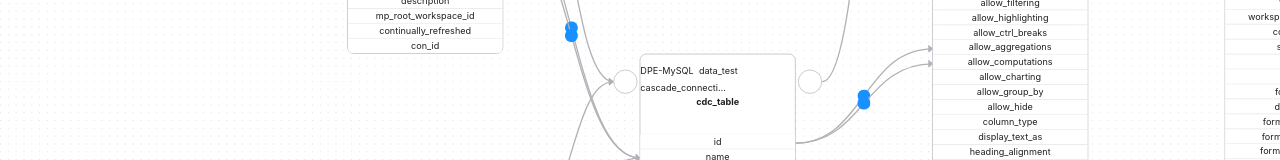
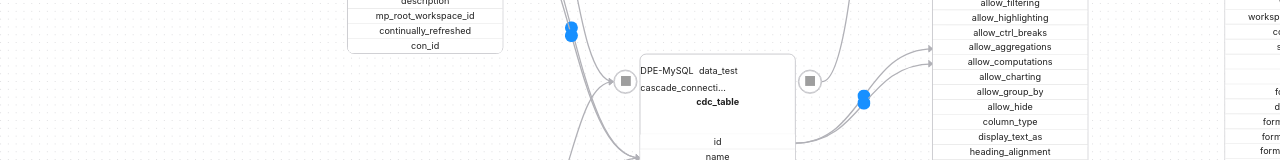
Before and after one commit to zhengjialux/data-lineage-ui, a React (Vite) app: page / in a window 1280 px wide. Shown: the part 317-477 px from the top of the page. Built offline with nearby package versions, Linux system fonts and the light colour scheme; grey boxes are pictures that could not be loaded.

Commit message:
添加收缩节点布局

```diff
--- a/src/components/lineage/CustomNode.jsx
+++ b/src/components/lineage/CustomNode.jsx
@@ -1,10 +1,10 @@
-import { useEffect, useState, Fragment } from 'react';
+import { useEffect, useState, Fragment, useMemo } from 'react';
 import { useLineageProvider } from './LineageProvider'
 import classNames from 'classnames'
 import { EntityLineageNodeType, Position, DATATYPES_HAVING_SUBFIELDS, NODE_WIDTH, EdgeTypeEnum } from './entity.enum'
 import { Handle, getOutgoers, getIncomers } from '@xyflow/react'
 import { Button, Collapse, Divider, Typography } from 'antd';
-import { getEntityChildrenAndLabel, getEntityName, encodeLineageHandles } from './lineageUtils'
+import { getEntityChildrenAndLabel, getEntityName, encodeLineageHandles, checkUpstreamDownstream } from './lineageUtils'
 import { isEmpty } from 'lodash'
 import LineageNodeLabel from './LineageNodeLabel'
 import MinusIcon from '../../assets/control-minus.svg';
@@ -44,7 +44,7 @@ const CustomNode = (props) => {
     }, [children]);
 
 
-    const { isUpstreamNode, isDownstreamNode } = () => {
+    const { isUpstreamNode, isDownstreamNode } = useMemo(() => {
       return {
         isUpstreamNode: upstreamDownstreamData.upstreamNodes.some(
           (item) => item.fullyQualifiedName === fullyQualifiedName
@@ -53,14 +53,14 @@ const CustomNode = (props) => {
           (item) => item.fullyQualifiedName === fullyQualifiedName
         ),
       }
-    }
+    }, [fullyQualifiedName, upstreamDownstreamData])
 
     const getActiveNode = (nodeId) => {
       return nodes.find((item) => item.id === nodeId);
     }
 
     const onExpand = (direction) => {
-          loadChildNodesHandler(node, direction);
+      // loadChildNodesHandler(node, direction);
     }
 
     const onCollapse = (direction = EdgeTypeEnum.DOWN_STREAM) => {
@@ -95,21 +95,11 @@ const CustomNode = (props) => {
       )
     }
 
-    const { hasDownstream, hasUpstream } = () => {
+    const { hasDownstream, hasUpstream } = useMemo(() => {
       return checkUpstreamDownstream(id, lineage ?? []);
-      };
+    }, [id, lineage]);
 
-      const checkUpstreamDownstream = (id, data = []) => {
-        const hasUpstream = data.some((edge) => edge.toEntity.id === id);
-
-        const hasDownstream = data.some(
-          (edge) => edge.fromEntity.id === id
-        );
-
-        return { hasUpstream, hasDownstream };
-      };
-
-      const { hasOutgoers, hasIncomers, isUpstreamLeafNode, isDownstreamLeafNode } = () => {
+    const { hasOutgoers, hasIncomers, isUpstreamLeafNode, isDownstreamLeafNode } = useMemo(() => {
       const activeNode = getActiveNode(id);
       if (!activeNode) {
         return {
@@ -128,7 +118,7 @@ const CustomNode = (props) => {
         isUpstreamLeafNode: incomers.length === 0 && hasUpstream,
         isDownstreamLeafNode: outgoers.length === 0 && hasDownstream,
       };
-        }
+    }, [id, nodes, edges, hasUpstream, hasDownstream])
 
     const getCollapseHandle = (
         direction,
@@ -142,7 +132,7 @@ const CustomNode = (props) => {
                 ? 'react-flow__handle-right'
                 : 'react-flow__handle-left'
             )}
-            icon={<MinusIcon className="lineage-expand-icon" />}
+            icon={<img src={MinusIcon} className="lineage-expand-icon" />}
             shape="circle"
             size="small"
             onClick={(e) => {
@@ -165,7 +155,7 @@ const CustomNode = (props) => {
                 ? 'react-flow__handle-right'
                 : 'react-flow__handle-left'
             )}
-            icon={<PlusIcon className="lineage-expand-icon" />}
+            icon={<img src={PlusIcon} className="lineage-expand-icon" />}
             shape="circle"
             size="small"
             onClick={(e) => {
@@ -343,7 +333,7 @@ const CustomNode = (props) => {
                     position={Position.Left}
                     type="target"
                   />
-                  {/* {getExpandCollapseHandles()} */}
+                  {getExpandCollapseHandles()}
                 </>
               );
 
@@ -357,7 +347,7 @@ const CustomNode = (props) => {
                     position={Position.Right}
                     type="source"
                   />
-                  {/* {getExpandCollapseHandles()} */}
+                  {getExpandCollapseHandles()}
                 </>
               );
 
@@ -381,7 +371,7 @@ const CustomNode = (props) => {
                     position={Position.Right}
                     type="source"
                   />
-                  {/* {getExpandCollapseHandles()} */}
+                  {getExpandCollapseHandles()}
                 </>
               );
           }
--- a/src/components/lineage/LoadMoreNode.jsx
+++ b/src/components/lineage/LoadMoreNode.jsx
@@ -1,7 +1,41 @@
-const LoadMoreNode = () => {
+import { Handle } from '@xyflow/react';
+import { Position } from './entity.enum'
+import './load-more-node.less';
+
+const getHandle = (
+    isConnectable,
+    id
+  ) => {
     return (
-        <div>LoadMoreNode</div>
-    )
+      <>
+        <Handle
+          className="load-more-handle"
+          id={id}
+          isConnectable={isConnectable}
+          position={Position.Left}
+          type="target"
+        />
+        <Handle
+          className="load-more-handle"
+          id={id}
+          isConnectable={isConnectable}
+          position={Position.Right}
+          type="source"
+        />
+      </>
+    );
+  };
+
+const LoadMoreNode = (props) => {
+    const { data } = props;
+    const { node } = data;
+
+    return (
+        <div className="load-more-node w-76" data-testid="node-label">
+        {getHandle(false)}
+        {node.displayName ?? node.name}
+        </div>
+    );
 }
 
 export default LoadMoreNode
--- a/src/components/lineage/custom-node.less
+++ b/src/components/lineage/custom-node.less
@@ -170,9 +170,11 @@
 
 .react-flow {
   .lineage-node-handle.react-flow__handle-left {
+    position: absolute;
     left: -22px;
   }
   .lineage-node-handle.react-flow__handle-right {
+    position: absolute;
     right: -22px;
   }
 }
--- a/src/components/lineage/lineageUtils.js
+++ b/src/components/lineage/lineageUtils.js
@@ -9,12 +9,14 @@ import {
   ZOOM_TRANSITION_DURATION,
   NODE_WIDTH,
   NODE_HEIGHT,
-  EntityLineageDirection
+  EntityLineageDirection,
+  EdgeTypeEnum
 } from './entity.enum'
 import { t } from 'i18next';
 import CustomEdge from './CustomEdge'
 import CustomNode from './CustomNode'
 import LoadMoreNode from './LoadMoreNode'
+import { getConnectedEdges, getIncomers, getOutgoers } from '@xyflow/react'
 
 export const nodeTypes = {
   output: CustomNode,
@@ -535,11 +537,13 @@ export const getUpstreamDownstreamNodesEdges = (edges, nodes, currentName) => {
     // 整理出上游数据
     function findUpstream(node) {
         // 直接关系的上游
-        const directDownstream = edges.filter(edge => edge.toEntity.fqn === node.fullyQualifiedName)
+        const directDownstream = edges.filter(edge => {
+            return edge.toEntity.id === node.id
+        })
         upstreamEdges.push(...directDownstream)
         // 筛选出对应的节点
         directDownstream.forEach(edge => {
-            const toNode = nodes.find(item => item.fullyQualifiedName === edge.fromEntity.fqn)
+            const toNode = nodes.find(item => item.id === edge.fromEntity.id)
             // 过滤假值
             if(!isUndefined(toNode)) {
                 // 防止节点重复
@@ -555,11 +559,11 @@ export const getUpstreamDownstreamNodesEdges = (edges, nodes, currentName) => {
     // 整理出下游数据
     function findDownstream(node) {
         // 直接关系的下游
-        const directDownstream = edges.filter(edge => edge.fromEntity.fqn === node.fullyQualifiedName)
+        const directDownstream = edges.filter(edge => edge.fromEntity.id === node.id)
         downstreamEdges.push(...directDownstream)
         // 筛选出对应的节点
         directDownstream.forEach(edge => {
-            const toNode = nodes.find(item => item.fullyQualifiedName === edge.toEntity.fqn)
+            const toNode = nodes.find(item => item.id === edge.toEntity.id)
             // 过滤假值
             if(!isUndefined(toNode)) {
                 // 防止节点重复
@@ -753,38 +757,108 @@ export const onLoad = (reactFlowInstance) => {
     reactFlowInstance.zoomTo(ZOOM_VALUE);
 };
 
-// export const getBreadcrumbsFromFqn = (fqn, includeCurrent = false) => {
-//     const fqnList = Fqn.split(fqn);
-//     if (!includeCurrent) {
-//       fqnList.pop();
-//     }
+export const checkUpstreamDownstream = (id, data = []) => {
 
-//     return [
-//       ...fqnList.map((fqn) => ({
-//         name: fqn,
-//         url: '',
-//       })),
-//     ];
-//   };
+    const hasUpstream = data.some((edge) => edge.toEntity.id === id);
 
-// export const getServiceIcon = (source) => {
-//     const isDataAsset = NON_SERVICE_TYPE_ASSETS.includes(source.entityType);
+    const hasDownstream = data.some(
+      (edge) => edge.fromEntity.id === id
+    );
 
-//     if (isDataAsset) {
-//       return searchClassBase.getEntityIcon(
-//         source.entityType ?? '',
-//         'service-icon w-7 h-7',
-//         {
-//           color: DE_ACTIVE_COLOR,
-//         }
-//       );
-//     } else {
-//       return (
-//         <img
-//           alt="service-icon"
-//           className="inline service-icon h-7"
-//           src={serviceUtilClassBase.getServiceTypeLogo(source)}
-//         />
-//       );
-//     }
-// };
+    return { hasUpstream, hasDownstream };
+};
+
+export const getConnectedNodesEdges = (
+    selectedNode,
+    nodes,
+    edges,
+    direction
+  ) => {
+    const visitedNodes = new Set();
+    const outgoers = [];
+    const connectedEdges = [];
+    const stack = [selectedNode];
+    const currentNodeID = selectedNode.id;
+
+    while (stack.length > 0) {
+      const currentNode = stack.pop();
+      if (currentNode && !visitedNodes.has(currentNode.id)) {
+        visitedNodes.add(currentNode.id);
+
+        const { outgoers: childNodes, connectedEdges: childEdges } =
+          direction === EdgeTypeEnum.DOWN_STREAM
+            ? getOutgoersAndConnectedEdges(
+                currentNode,
+                nodes,
+                edges,
+                currentNodeID
+              )
+            : getIncomersAndConnectedEdges(
+                currentNode,
+                nodes,
+                edges,
+                currentNodeID
+              );
+
+        stack.push(...childNodes);
+        outgoers.push(...childNodes);
+        connectedEdges.push(...childEdges);
+      }
+    }
+
+    const childNodeFqn = outgoers.map(
+      (node) => node.data.node.fullyQualifiedName
+    );
+
+    return {
+      nodes: outgoers,
+      edges: connectedEdges,
+      nodeFqn: childNodeFqn,
+    };
+}
+
+const getOutgoersAndConnectedEdges = (
+    node,
+    allNodes,
+    allEdges,
+    currentNodeID
+) => {
+    const outgoers = getOutgoers(node, allNodes, allEdges);
+    const connectedEdges = checkTarget(
+      getConnectedEdges([node], allEdges),
+      currentNodeID
+    );
+
+    return { outgoers, connectedEdges };
+};
+
+const getIncomersAndConnectedEdges = (
+    node,
+    allNodes,
+    allEdges,
+    currentNodeID
+) => {
+    const outgoers = getIncomers(node, allNodes, allEdges);
+    const connectedEdges = checkSource(
+      getConnectedEdges([node], allEdges),
+      currentNodeID
+    );
+
+    return { outgoers, connectedEdges };
+};
+
+const checkTarget = (edgesObj, id) => {
+    const edges = edgesObj.filter((ed) => {
+        return ed.target !== id;
+    });
+
+    return edges;
+};
+
+const checkSource = (edgesObj, id) => {
+    const edges = edgesObj.filter((ed) => {
+        return ed.source !== id;
+    });
+
+    return edges;
+};
--- /dev/null
+++ b/src/components/lineage/load-more-node.less
@@ -0,0 +1,26 @@
+/*
+ *  Copyright 2024 Collate.
+ *  Licensed under the Apache License, Version 2.0 (the "License");
+ *  you may not use this file except in compliance with the License.
+ *  You may obtain a copy of the License at
+ *  http://www.apache.org/licenses/LICENSE-2.0
+ *  Unless required by applicable law or agreed to in writing, software
+ *  distributed under the License is distributed on an "AS IS" BASIS,
+ *  WITHOUT WARRANTIES OR CONDITIONS OF ANY KIND, either express or implied.
+ *  See the License for the specific language governing permissions and
+ *  limitations under the License.
+ */
+.load-more-handle {
+  width: '20%';
+  height: '100%';
+  border-radius: '3px';
+  position: 'absolute';
+  background: 'transparent';
+  border: 'none';
+  &.react-flow__handle-left {
+    left: -1px;
+  }
+  &.react-flow__handle-right {
+    right: -1px;
+  }
+}
```
Also changed, not shown: src/components/lineage/LineageProvider.jsx (+27 -2 lines). Lines whose indentation alone changed are shown as unchanged.
